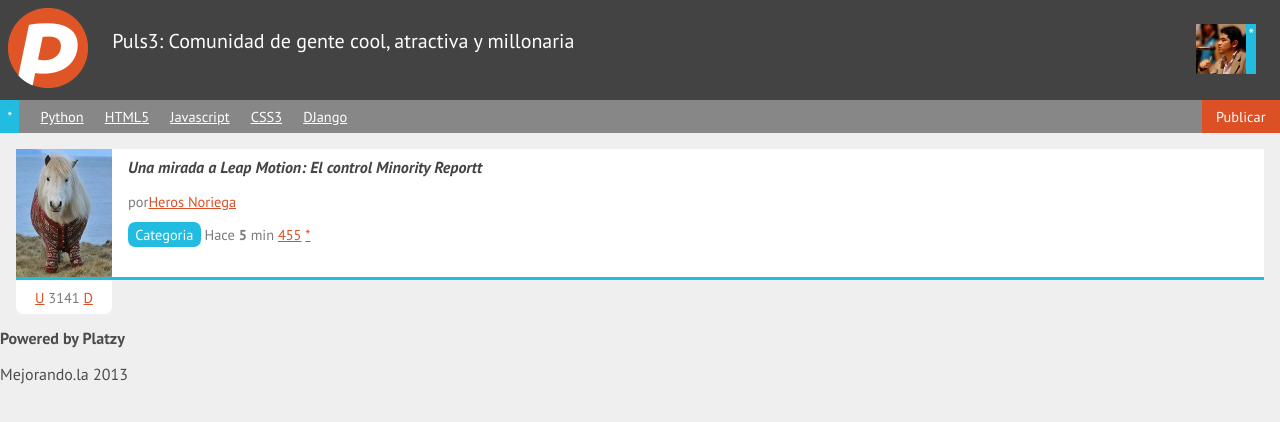
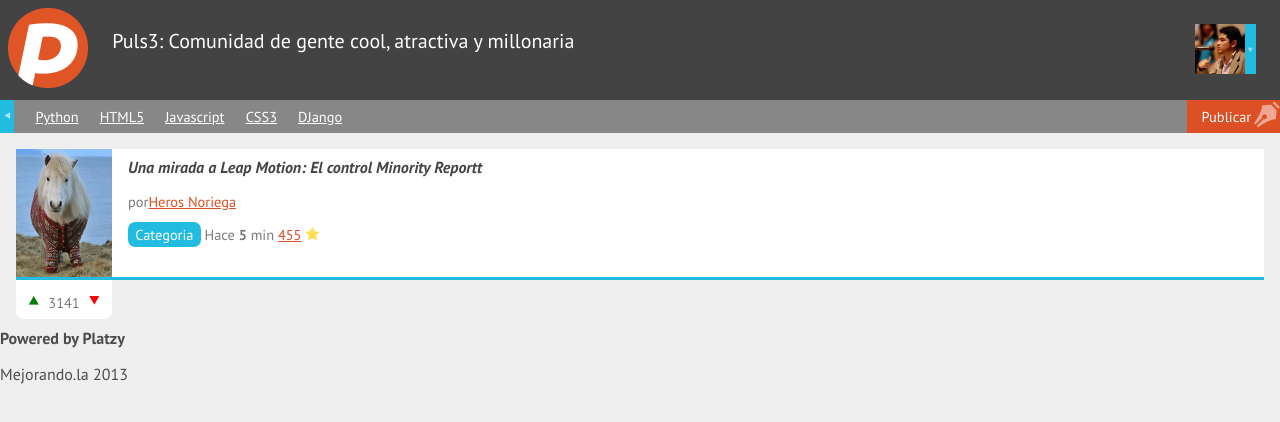
Before and after one commit to HerosNoriega/Puls3-Mejorandola, a plain HTML site: page index.html in a window 1280 px wide. Drawn offline with Linux system fonts and the light colour scheme.

Commit message:
icon fonts agregados y diseño arreglado

```diff
--- a/estilos.css
+++ b/estilos.css
@@ -1,3 +1,14 @@
+@font-face {
+	font-family: 'icomoon';
+	src:url('fonts/icomoon.eot');
+	src:url('fonts/icomoon.eot?#iefix') format('embedded-opentype'),
+		url('fonts/icomoon.woff') format('woff'),
+		url('fonts/icomoon.ttf') format('truetype'),
+		url('fonts/icomoon.svg#icomoon') format('svg');
+	font-weight: normal;
+	font-style: normal;
+}
+
 a
 {
 	color: #DD4F24;
@@ -39,7 +50,14 @@ header #avatar figcaption
 	background: #22BCE0;
 	float: right;
 	height: 50px;
-	padding: 0 2px;
+	line-height: 50px;
+}
+header #avatar figcaption:after
+{
+	content: "\22";
+	font-family: "icomoon";
+	font-size: 0.7em;
+	opacity: 0.5;
 }
 header #avatar img
 {
@@ -76,17 +94,36 @@ nav ul li a
 nav #flechita_nav a
 {
 	background: #22BCE0;
-	padding: 0.5em;
+	padding: 0.5em 0;
 	text-decoration: none;
+}
+nav #flechita_nav a:after
+{
+	content: "\24";
+	font-family: "icomoon";
+	opacity: 0.6;
 }
 nav #publicar_nav
 {
+	background: #DD4F24;
 	float: right;
 	margin-right: 0;
+	padding-right: 1em;
+	position: relative;
+}
+nav #publicar_nav:after
+{
+	color: rgba(255,255,255,0.5);
+	content: "\21";
+	font-family: "icomoon";
+	font-size: 1.8em;
+	position: absolute;
+	right: 0;
+	top: 0;
 }
 nav #publicar_nav a
 {
-	background: #DD4F24;
+	display: inline-block;
 	padding: 0.5em 1em;
 	text-decoration: none;
 }
@@ -106,6 +143,16 @@ nav #publicar_nav a
 {
 	color: #7A7A7A;
 	font-size: 0.9em
+}
+#contenido .item .datos_item .guardar_item
+{
+	text-decoration: none;
+}
+#contenido .item .datos_item .guardar_item:after
+{
+	color: #FD5;
+	content: "\25";
+	font-family: "icomoon";
 }
 #contenido .item .datos_item .tag_item
 {
@@ -146,3 +193,24 @@ nav #publicar_nav a
 	top: 100%;
 	width: 96px;
 }
+#contenido .item .votacion_item a
+{
+	text-decoration: none;
+}
+#contenido .item .votacion_item .down:after,
+#contenido .item .votacion_item .up:after
+{
+	font-family: "icomoon";
+	font-size: 1.5em;
+	vertical-align: bottom;
+}
+#contenido .item .votacion_item .down:after
+{
+	color: red;
+	content: "\22";
+}
+#contenido .item .votacion_item .up:after
+{
+	color: green;
+	content: "\23";
+}
--- a/index.html
+++ b/index.html
@@ -15,15 +15,13 @@
 			<h1 id="titulo_header">Puls3: Comunidad de gente cool, atractiva y millonaria</h1>
 			<figure id="avatar">
 				<img src="avatar.jpg" />
-				<figcaption>
-					*
-				</figcaption>
+				<figcaption></figcaption>
 			</figure>
 		</header>
 
 <nav>
 	<ul>
-		<li id="flechita_nav"><a href="#">*</a></li>
+		<li id="flechita_nav"><a href="#"></a></li>
 		<li><a href="#">Python</a></li>
 		<li><a href="#">HTML5</a></li>
 		<li><a href="#">Javascript</a></li>
@@ -46,12 +44,12 @@
 			<a class="tag_item" href="#">Categoria</a>
 			<span class="fecha_item">Hace <strong>5</strong> min</span>
 			<a class="comentarios_item" href="#">455</a>
-			<a class="guardar_item"href="#">*</a>
+			<a class="guardar_item"href="#"></a>
 		</p>
 		<p class="votacion_item">
-			<a class="up"href="#">U</a>
+			<a class="up"href="#"></a>
 			3141
-			<a class="down"href="#">D</a>
+			<a class="down"href="#"></a>
 		</p>
 	</article>
 
```
Also changed, not shown: fonts/icomoon.ttf (added), fonts/icomoon.woff (added), 3 other files.
